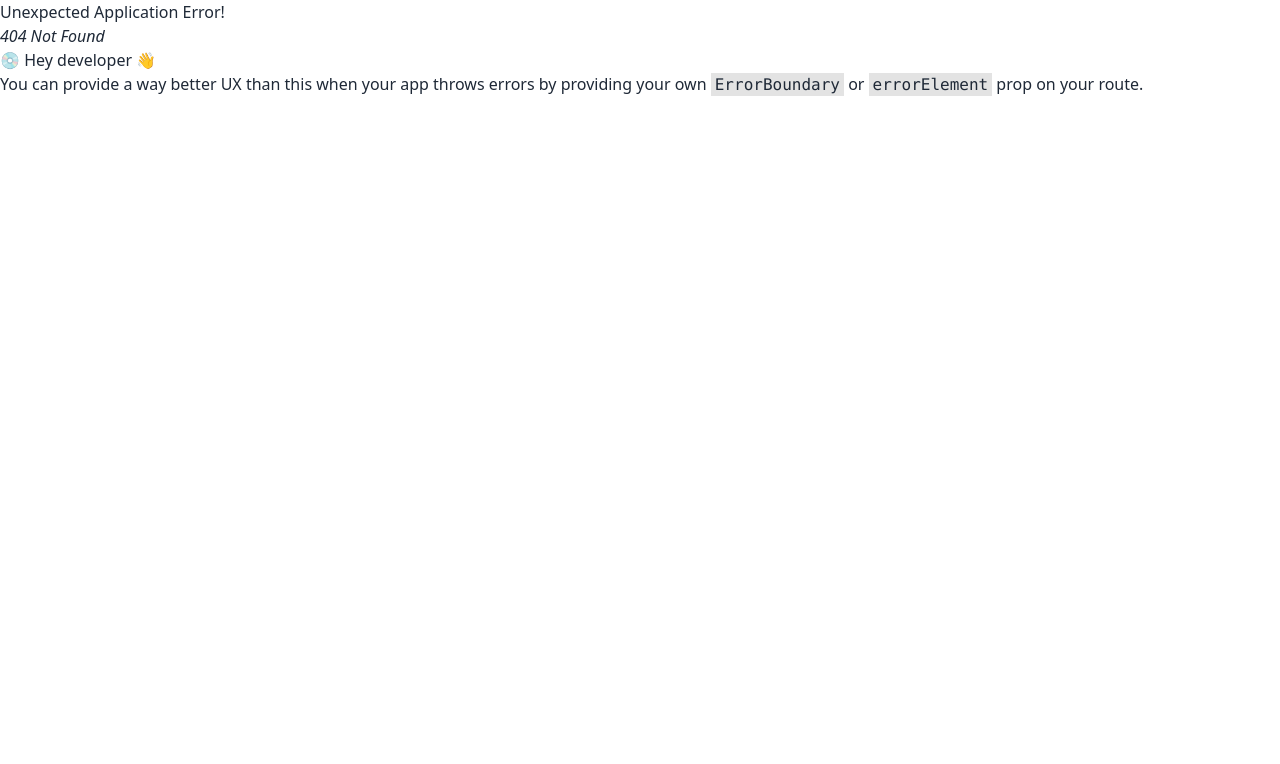
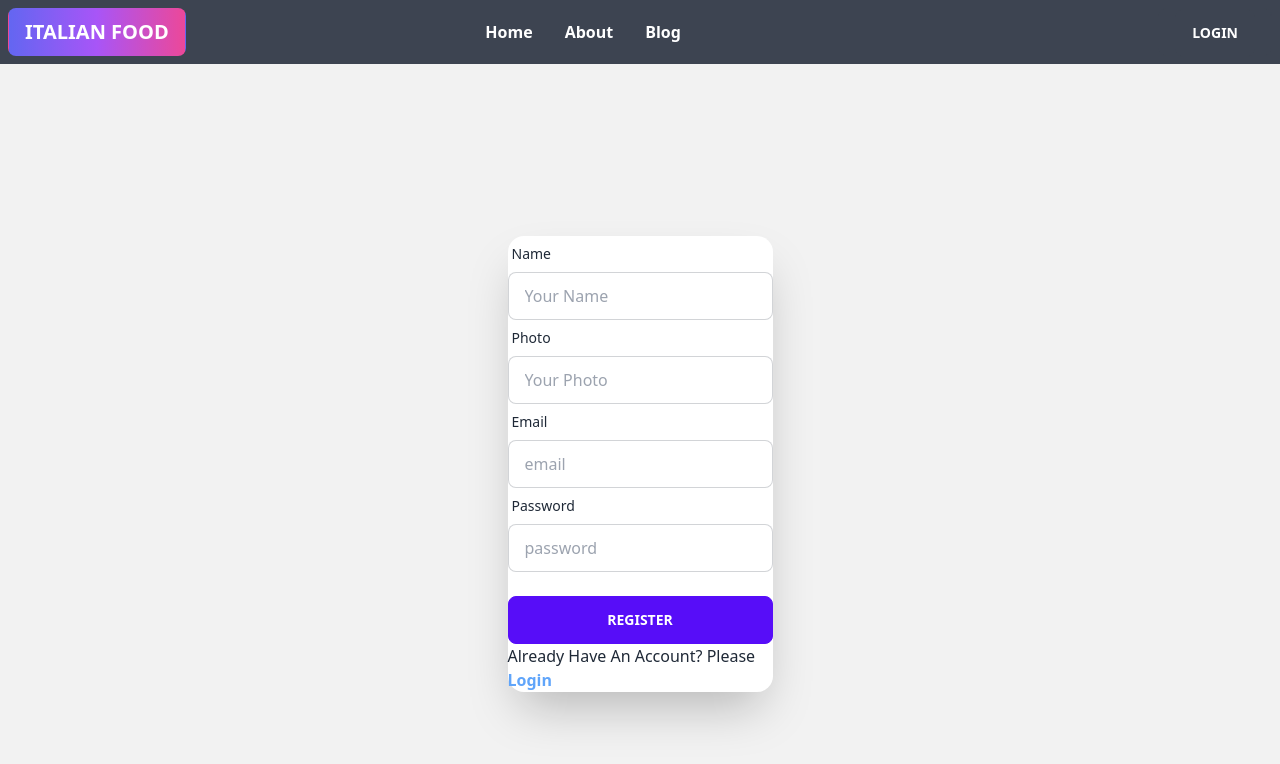
Before and after one commit to Ruhan-ia/chef-recipe-client, a React (Vite) app: page /register in a window 1280 px wide. Before the commit this address had no page. Shown: the top 764 px of the page. Built offline with nearby package versions, Linux system fonts and the light colour scheme.

Commit message:
register and login form  added

```diff
--- a/src/Provider/AuthProvider.jsx
+++ b/src/Provider/AuthProvider.jsx
@@ -1,11 +1,21 @@
 import React, { createContext, useState } from 'react';
+import { createUserWithEmailAndPassword, getAuth } from "firebase/auth";
+import app from '../firebase/firebase.config';
+
  export    const AuthContext = createContext(null)
+
+ const auth = getAuth(app)
 const AuthProvider = ({children}) => {
 
 
     const [user, setUser] = useState(null)
+
+    const createUser = (email, password, name, photo) =>{
+        return createUserWithEmailAndPassword(auth, email, password, name, photo)
+    }
     const authInfo = {
             user,
+            createUser
     }
     return (
         <AuthContext.Provider value={authInfo} >
--- a/src/Shared/Nav/Navbar.jsx
+++ b/src/Shared/Nav/Navbar.jsx
@@ -1,8 +1,10 @@
-import React from 'react';
+import React, { useContext } from 'react';
 import { BiUserCircle } from 'react-icons/bi';
 import { Link } from 'react-router-dom';
+import { AuthContext } from '../../Provider/AuthProvider';
 
 const Navbar = () => {
+    const{user} = useContext(AuthContext)
     return (
         <div>
              <div className="navbar bg-neutral text-neutral-content">
@@ -47,7 +49,7 @@ const Navbar = () => {
         <div className="navbar-center hidden lg:flex">
           <ul className="menu menu-horizontal px-1">
             <li  className=" font-bold">
-            <Link to='/'>Home</Link>
+            <Link to='/home'>Home</Link>
             </li>
             <li  className=" font-bold">
               <a>About</a>
@@ -58,11 +60,15 @@ const Navbar = () => {
           </ul>
         </div>
         <div className="navbar-end">
-          <p className="me-5 text-4xl">
+         {user && <p className="me-5 text-4xl">
             <BiUserCircle></BiUserCircle>
-          </p>
-          <a className="btn">Login</a>
+          </p>}
+
         </div>
+       <div>
+       {user ? <Link className='btn'><button className='btn'>Log Out</button></Link> :
+          <Link to='/login' className='btn'><button  className='btn'>Login</button></Link>}
+       </div>
       </div>
         </div>
     );
--- /dev/null
+++ b/src/layout/LoginLayout.jsx
@@ -0,0 +1,14 @@
+import React from 'react';
+import Navbar from '../Shared/Nav/Navbar';
+import { Outlet } from 'react-router-dom';
+
+const LoginLayout = () => {
+    return (
+        <div>
+            <Navbar></Navbar>
+            <Outlet></Outlet>
+        </div>
+    );
+};
+
+export default LoginLayout;
--- /dev/null
+++ b/src/pages/Login/Login/Login.jsx
@@ -0,0 +1,61 @@
+import React, { useContext } from "react";
+import { Link } from "react-router-dom";
+import { AuthContext } from "../../../Provider/AuthProvider";
+
+const Login = () => {
+
+
+
+    const handleLogIn = event => {
+        event.preventDefault()
+        const form=event.target
+        const email = form.email.value;
+    }
+  return (
+    <div className="hero min-h-screen bg-base-200">
+      <div className="hero-content flex-col lg:flex-row-reverse">
+
+        <div className="card flex-shrink-0 w-full max-w-sm shadow-2xl bg-base-100">
+          <div onSubmit={handleLogIn}  className="card-body">
+            <div className="form-control">
+              <label className="label">
+                <span className="label-text">Email</span>
+              </label>
+              <input
+                type="email"
+                name="email"
+                placeholder="email"
+                required
+                className="input input-bordered"
+              />
+            </div>
+            <div className="form-control">
+              <label className="label">
+                <span className="label-text">Password</span>
+              </label>
+              <input
+                type="password"
+                placeholder="password"
+                name="password"
+                required
+                className="input input-bordered"
+              />
+              <label className="label">
+                <a href="#" className="label-text-alt link link-hover">
+                  Forgot password?
+                </a>
+              </label>
+            </div>
+            <div className="form-control mt-6">
+              <button className="btn btn-primary">Login</button>
+              Don't Have An Account? Please <Link to='/register'> <span className="text-blue-400 font-semibold">Register</span> </Link>
+            </div>
+          </div>
+        </div>
+      </div>
+
+    </div>
+  );
+};
+
+export default Login;
--- /dev/null
+++ b/src/pages/Login/Register.jsx
@@ -0,0 +1,89 @@
+import React, { useContext } from 'react';
+import { Link } from 'react-router-dom';
+import { AuthContext } from '../../Provider/AuthProvider';
+
+const Register = () => {
+    const {user, createUser} = useContext(AuthContext)
+
+    const handleRegister = event =>{
+        event.preventDefault()
+        const form = event.target;
+        const name = form.name.value;
+        const photo = form.photo.value;
+        const email = form.email.value;
+        const password = form.password.value;
+        console.log(photo,email, name, password)
+
+        createUser()
+    }
+
+    return (
+        <div className="hero min-h-screen bg-base-200">
+      <div className="hero-content flex-col lg:flex-row-reverse">
+
+        <div className="card flex-shrink-0 w-full max-w-sm shadow-2xl bg-base-100">
+          <form onSubmit={handleRegister} >
+            <div className="form-control">
+              <label className="label">
+                <span className="label-text">Name</span>
+              </label>
+              <input
+                type="text"
+                placeholder="Your Name"
+                name='name'
+                required
+                className="input input-bordered"
+              />
+            </div>
+            <div className="form-control">
+              <label className="label">
+                <span className="label-text">Photo</span>
+              </label>
+              <input
+                type="text"
+                placeholder="Your Photo"
+                name='photo'
+                required
+                className="input input-bordered"
+              />
+            </div>
+            <div className="form-control">
+              <label className="label">
+                <span className="label-text">Email</span>
+              </label>
+              <input
+                type="email"
+                placeholder="email"
+                required
+                className="input input-bordered"
+              />
+            </div>
+            <div className="form-control">
+              <label className="label">
+                <span className="label-text">Password</span>
+              </label>
+              <input
+                type="password"
+                placeholder="password"
+                name='password'
+                required
+                className="input input-bordered"
+              />
+
+            </div>
+            <div className="form-control mt-6">
+              <button className="btn btn-primary">Register</button>
+              Already Have An Account? Please <Link to='/login'><span className="text-blue-400 font-semibold">Login</span></Link>
+            </div>
+          </form>
+
+        </div>
+
+      </div>
+
+
+    </div>
+    );
+};
+
+export default Register;
```
Also changed, not shown: src/Route/router.jsx (+29 -2 lines).
